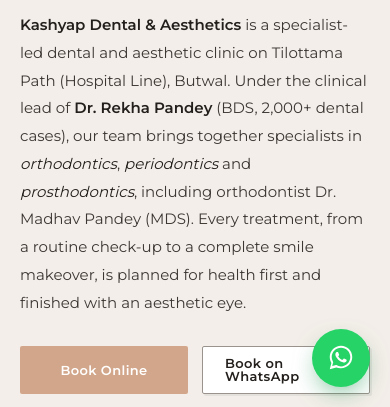
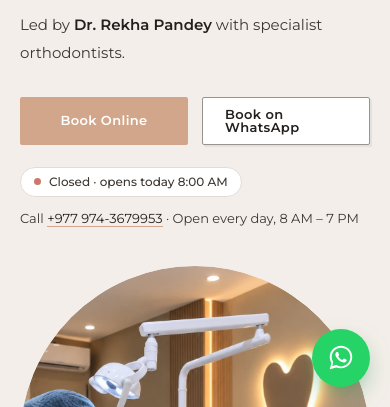
Before and after one commit to kdcaa/website-files, a plain HTML site: page kashyap-dental-site/index.html in a window 390 px wide. Shown: the part 437-844 px from the top of the page. Drawn offline with nearby package versions, Linux system fonts and the light colour scheme; a web font is replaced by a local one.

Commit message:
Shorten hero intro text for mobile
Co-Authored-By: Claude Sonnet 5.5 <noreply@anthropic.com>
Claude-Session: https://claude.ai/code/session_01SfGPpuYLrPNKdHApN2y9LL

```diff
--- a/kashyap-dental-site/index.html
+++ b/kashyap-dental-site/index.html
@@ -99,7 +99,7 @@
           <p class="hero-eyebrow load-fade"><strong>KASHYAP DENTAL</strong> · Tilottama Path (Hospital Line), Butwal</p>
           <h1 data-split>Smile like<br><em>never before.</em></h1>
           <p class="hero-lede load-fade" style="--d:.5s">Complete dental care with an <em>artist&rsquo;s eye</em> for aesthetics, here in Butwal.</p>
-          <p class="hero-sub load-fade" style="--d:.6s"><strong>Kashyap Dental &amp; Aesthetics</strong> is a specialist-led dental and aesthetic clinic on Tilottama Path (Hospital Line), Butwal. Under the clinical lead of <strong>Dr. Rekha Pandey</strong> (BDS, 2,000+ dental cases), our team brings together specialists in <em>orthodontics</em>, <em>periodontics</em> and <em>prosthodontics</em>, including orthodontist Dr. Madhav Pandey (MDS). Every treatment, from a routine check-up to a complete smile makeover, is planned for health first and finished with an aesthetic eye.</p>
+          <p class="hero-sub load-fade" style="--d:.6s">Led by <strong>Dr. Rekha Pandey</strong> with specialist orthodontists.</p>
           <div class="hero-actions load-fade" style="--d:.72s">
             <a href="#contact" class="btn btn-primary">Book Online</a>
             <a href="https://wa.me/9779743679953" data-whatsapp="Hello Kashyap Dental &amp; Aesthetics, I'd like to book an appointment." class="btn btn-outline" target="_blank" rel="noopener">Book on WhatsApp</a>
```
